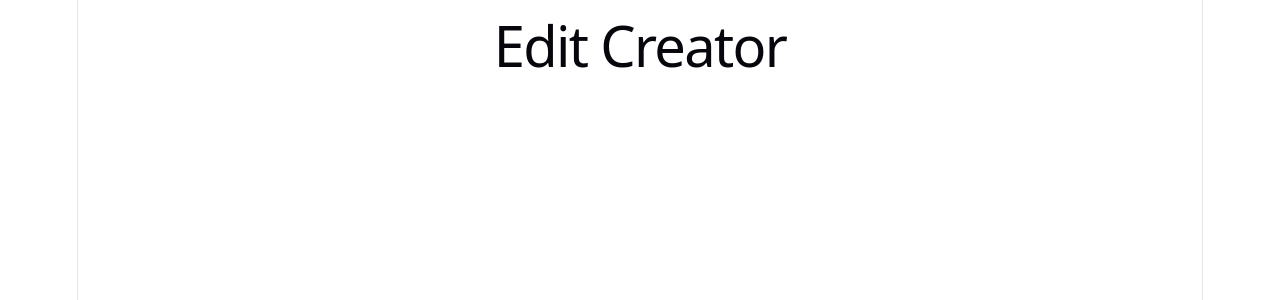
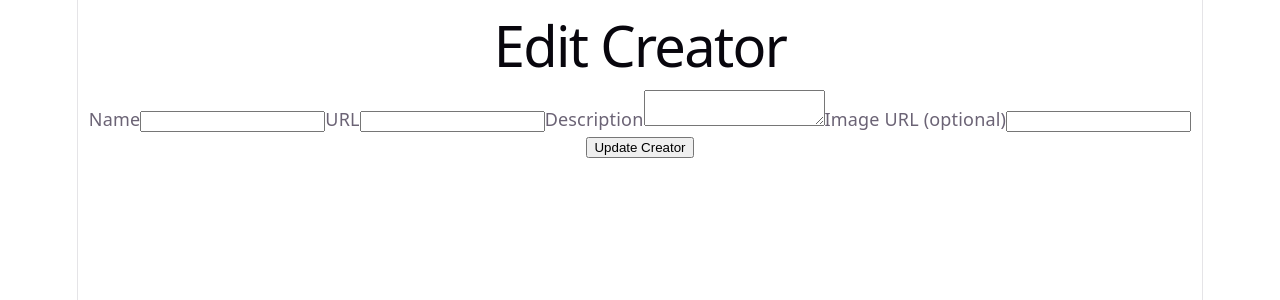
Before and after one commit to AzineZ/web103_prework, a React (Vite) app: page /edit/1 in a window 1280 px wide. Shown: the top 300 px of the page. Built offline with nearby package versions, Linux system fonts and the light colour scheme; no server answers; the database is empty.

Commit message:
Completed step 8

```diff
--- a/src/pages/EditCreator.tsx
+++ b/src/pages/EditCreator.tsx
@@ -1,13 +1,95 @@
-// EditCreator page — lets the user update a content creator's information.
-// The form, data loading, update, and delete logic are done in Steps 8 & 9.
+import { useState, useEffect } from "react";
+import { useParams, useNavigate } from "react-router-dom";
+import { supabase } from "../client";
 
 function EditCreator() {
-  return (
-    <div>
-      <h1>Edit Creator</h1>
-      {/* Pre-filled form to update name, url, description, imageURL goes here in Step 8 */}
-    </div>
-  )
+   const { id } = useParams();
+   const navigate = useNavigate();
+   const [creator, setCreator] = useState({
+      name: "",
+      url: "",
+      description: "",
+      imageURL: "",
+   });
+
+   useEffect(() => {
+      const fetchCreator = async () => {
+         const { data, error } = await supabase
+            .from("creators")
+            .select()
+            .eq("id", id)
+            .single();
+
+         if (error) {
+            console.error(error);
+         } else {
+            setCreator(data);
+         }
+      };
+      fetchCreator();
+   }, [id]);
+
+   const handleChange = (
+      e: React.ChangeEvent<HTMLInputElement | HTMLTextAreaElement>
+   ) => {
+      setCreator((prev) => ({ ...prev, [e.target.name]: e.target.value }));
+   };
+
+   const handleSubmit = async (e: React.SubmitEvent) => {
+      e.preventDefault();
+      const { error } = await supabase
+         .from("creators")
+         .update(creator)
+         .eq("id", id);
+      if (error) {
+         console.error(error);
+      } else {
+         navigate("/");
+      }
+   };
+   return (
+      <div>
+         <h1>Edit Creator</h1>
+         <form onSubmit={handleSubmit}>
+            <label>
+               Name
+               <input
+                  name="name"
+                  value={creator.name}
+                  onChange={handleChange}
+                  required
+               />
+            </label>
+            <label>
+               URL
+               <input
+                  name="url"
+                  value={creator.url}
+                  onChange={handleChange}
+                  required
+               />
+            </label>
+            <label>
+               Description
+               <textarea
+                  name="description"
+                  value={creator.description}
+                  onChange={handleChange}
+                  required
+               />
+            </label>
+            <label>
+               Image URL (optional)
+               <input
+                  name="imageURL"
+                  value={creator.imageURL}
+                  onChange={handleChange}
+               />
+            </label>
+            <button type="submit">Update Creator</button>
+         </form>
+      </div>
+   );
 }
 
-export default EditCreator
+export default EditCreator;
```
